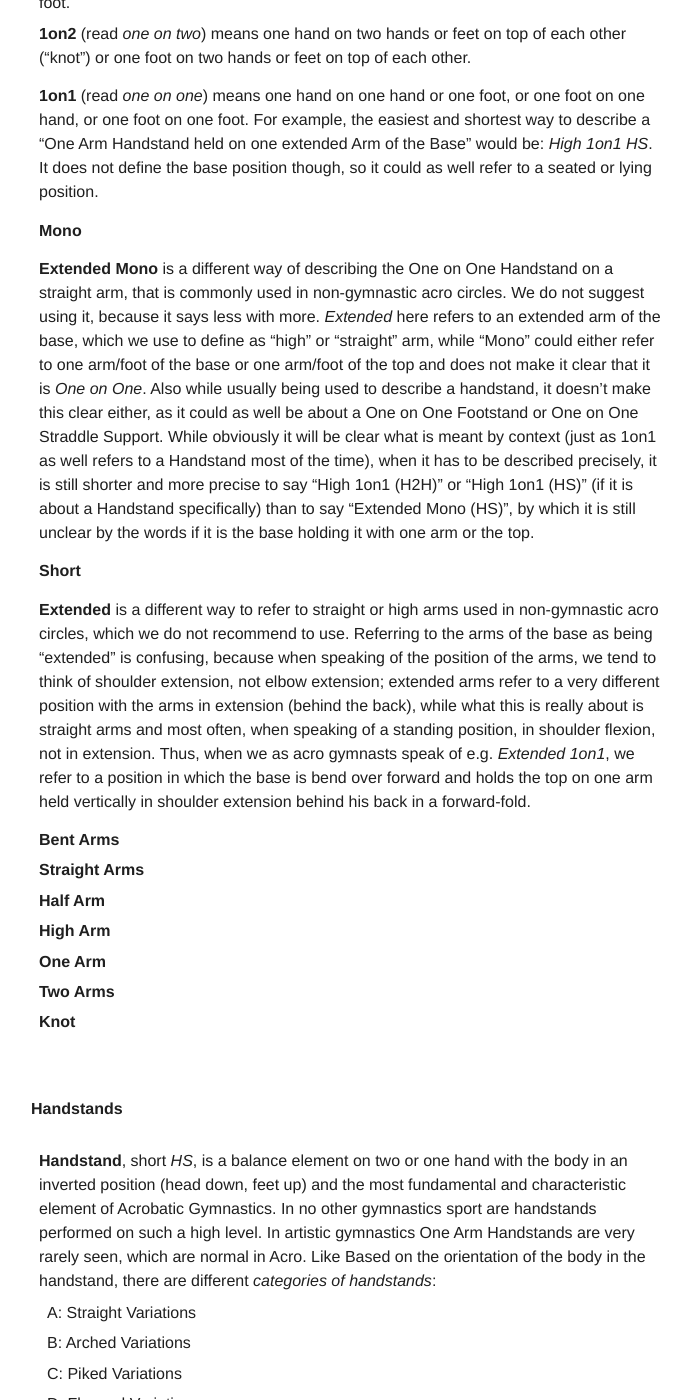
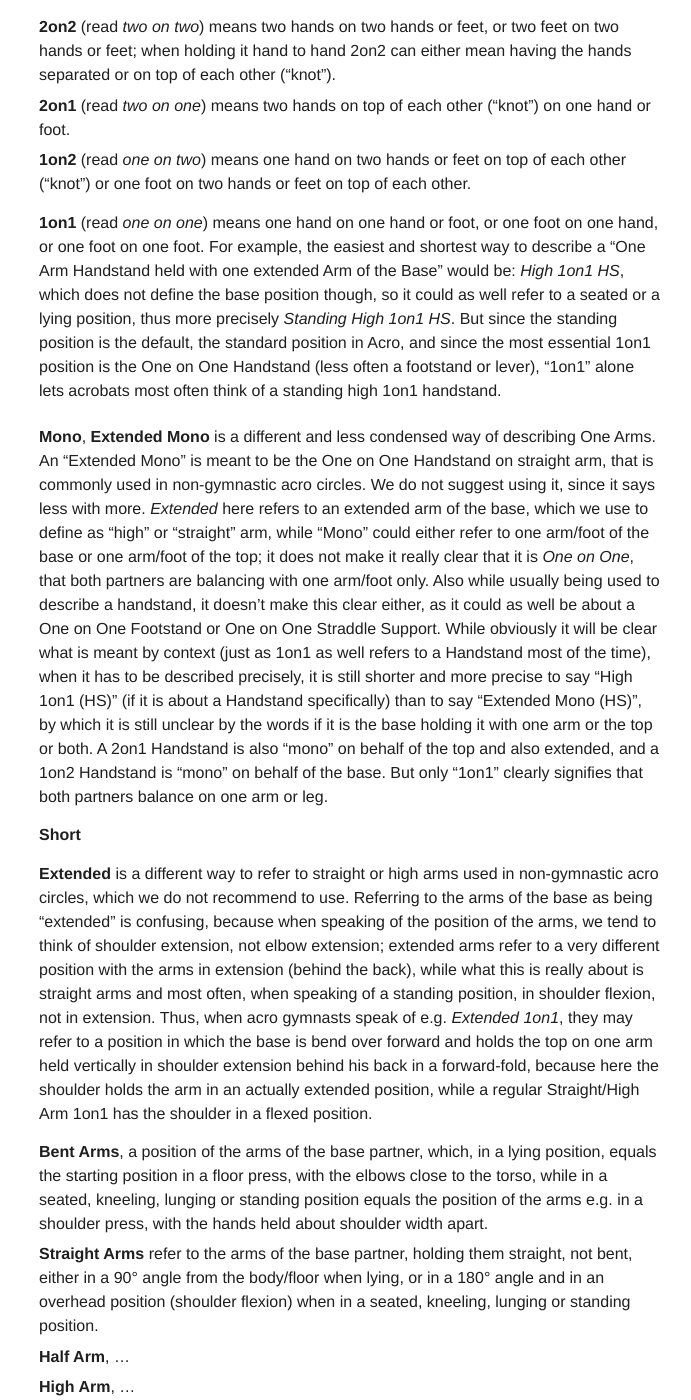
Before and after one commit to floshin/acrolib, a Jekyll site: the page built from terminology.md, in a window 1280 px wide and 1400 px high, scrolled down 9254 px. Shown: the whole window, without its empty margins (294-985 px from the left). Built offline with Jekyll 4.4.1, drawn with Linux system fonts in a browser that asks for light colours; our own code applies the rules of GitHub Pages for plain Markdown files; some of the changed text lies outside the part shown.

Commit message:
Update terminology.md

```diff
--- a/terminology.md
+++ b/terminology.md
@@ -53,18 +53,19 @@
   * **Motions and Links:** Elements can either be performed on their own in seperation or be part of a *Sequence*. Balance elements can be seemlessly connected or "sequenced" via *Motions*. Dynamic elements can be seemlessly connected or sequenced via *Links*.
   * **Partner Elements** are those elements that are performed with a partner (in pairs) or partners (in groups). They are what acrobatic routines are designed around, they are what is judged primarily, what gives the most points and what the sport is essentially made of (in comparison to individual elements, which are less important). Partner Elements are divided into the two categories of "Balance" and "Dynamic". Every element falls in one of these two categories, but can also be combined. For instance a balance position can become the starting or landing position for a dynamic element.
   * **Individual Elements** are those elements that are performed individually on the floor. They are less important than partner elements, give less value and in order to put more focus on the partner elements they have become optional in the senior level, while remaining mandatory in the age groups for reasons of skill development. Since this change in the rules many senior partnerships do not perform any individual elements anymore. Individual elements are divided into four categories: (1) Agility, (2) Static, (3) Flexibility and (4) Tumbling.
-    * **Agility:** Agilities are individual floor acro elements done from a standing or walking position and landing in a variety of positions, that are supposed to demomstrate agility. Some examples: A backhandspring from standing, landing in a lunge, a headspring with a 180° rotation into a plank, a salto from a standing position into side splits. Agilities differ from tumbling elements primarily through their setup of not running into it, not translating forward momentum into upward momentum (as done in tumbling).
-    * **Static:** Statics are individual balance elements like handstands, footstands or levers/supports performed on the floor. They have to be statically fixated for 2 seconds.
-    * **Flexibility:** Flexibilities are individual elements performed on the floor that are supposed to demonstrate a specific, standardised degree of flexibility, either statically in form of splits and bridges, or dynamically in movements such as walkovers.
+    * **Agility Elements:** Agilities are individual floor acro elements done from a standing or walking position and landing in a variety of positions, that are supposed to demomstrate agility. Some examples: A backhandspring from standing, landing in a lunge, a headspring with a 180° rotation into a plank, a salto from a standing position into side splits. Agilities differ from tumbling elements primarily through their setup of not running into it, not translating forward momentum into upward momentum (as done in tumbling).
+    * **Static Elements:** Statics are individual balance elements like handstands, footstands or levers/supports performed on the floor. They have to be statically fixated for 2 seconds.
+    * **Flexibility Elements:** Flexibilities are individual elements performed on the floor that are supposed to demonstrate a specific, standardised degree of flexibility, either statically in form of splits and bridges, or dynamically in movements such as walkovers.
+    * **Tumbling Elements:** Tumbling are handsprings, somersaults and twists which, other than agilities, are performed with a run-up into them in succession by translating forward momentum into upward momentum. A typical example would be a Round-off → Backhandspring → Back Tuck.
 * **Dance**, ToDo
-* **Choreography**, ToDo / The choreography connects acrobatic elements with dance.  are often divided into smaller "passagess" or "sequences", often consisting of a specific choreo portion and an element or a sequence of elements.
+* **Choreography**, short Choreo, (ToDo) / The choreography connects acrobatic elements with dance. Choreos are often divided into smaller "passagess" or "sequences", often consisting of a specific choreo portion and an element or a sequence of elements.
 * **Artistry**, ToDo
 * **Execution**, ToDo
 * **Technique**, ToDo
 * **Sequence**, ToDo
 
 
-## Partner work
+## Partner work (ToDo)
 
 * **Partner(s)**
 * **Base**
@@ -106,36 +107,35 @@
 * **2on2** (read *two on two*) means two hands on two hands or feet, or two feet on two hands or feet; when holding it hand to hand 2on2 can either mean having the hands separated or on top of each other ("knot").
 * **2on1** (read *two on one*) means two hands on top of each other ("knot") on one hand or foot.
 * **1on2** (read *one on two*) means one hand on two hands or feet on top of each other ("knot") or one foot on two hands or feet on top of each other.
-* **1on1** (read *one on one*) means one hand on one hand or one foot, or one foot on one hand, or one foot on one foot. For example, the easiest and shortest way to describe a "One Arm Handstand held on one extended Arm of the Base" would be: *High 1on1 HS*. It does not define the base position though, so it could as well refer to a seated or lying position.
+* **1on1** (read *one on one*) means one hand on one hand or foot, or one foot on one hand, or one foot on one foot. For example, the easiest and shortest way to describe a "One Arm Handstand held with one extended Arm of the Base" would be: *High 1on1 HS*, which does not define the base position though, so it could as well refer to a seated or a lying position, thus more precisely *Standing High 1on1 HS*. But since the standing position is the default, the standard position in Acro, and since the most essential 1on1 position is the One on One Handstand (less often a footstand or lever), "1on1" alone lets acrobats most often think of a standing high 1on1 handstand.
 
-* **Mono**
-* **Extended Mono** is a different way of describing the One on One Handstand on a straight arm, that is commonly used in non-gymnastic acro circles. We do not suggest using it, because it says less with more. *Extended* here refers to an extended arm of the base, which we use to define as "high" or "straight" arm, while "Mono" could either refer to one arm/foot of the base or one arm/foot of the top and does not make it clear that it is *One on One*. Also while usually being used to describe a handstand, it doesn't make this clear either, as it could as well be about a One on One Footstand or One on One Straddle Support. While obviously it will be clear what is meant by context (just as 1on1 as well refers to a Handstand most of the time), when it has to be described precisely, it is still shorter and more precise to say "High 1on1 (H2H)" or "High 1on1 (HS)" (if it is about a Handstand specifically) than to say "Extended Mono (HS)", by which it is still unclear by the words if it is the base holding it with one arm or the top.
+* **Mono**, **Extended Mono** is a different and less condensed way of describing One Arms. An "Extended Mono" is meant to be the One on One Handstand on straight arm, that is commonly used in non-gymnastic acro circles. We do not suggest using it, since it says less with more. *Extended* here refers to an extended arm of the base, which we use to define as "high" or "straight" arm, while "Mono" could either refer to one arm/foot of the base or one arm/foot of the top; it does not make it really clear that it is *One on One*, that both partners are balancing with one arm/foot only. Also while usually being used to describe a handstand, it doesn't make this clear either, as it could as well be about a One on One Footstand or One on One Straddle Support. While obviously it will be clear what is meant by context (just as 1on1 as well refers to a Handstand most of the time), when it has to be described precisely, it is still shorter and more precise to say "High 1on1 (HS)" (if it is about a Handstand specifically) than to say "Extended Mono (HS)", by which it is still unclear by the words if it is the base holding it with one arm or the top or both. A 2on1 Handstand is also "mono" on behalf of the top and also extended, and a 1on2 Handstand is "mono" on behalf of the base. But only "1on1" clearly signifies that both partners balance on one arm or leg.
 
 * **Short**
-* **Extended** is a different way to refer to straight or high arms used in non-gymnastic acro circles, which we do not recommend to use. Referring to the arms of the base as being "extended" is confusing, because when speaking of the position of the arms, we tend to think of shoulder extension, not elbow extension; extended arms refer to a very different position with the arms in extension (behind the back), while what this is really about is straight arms and most often, when speaking of a standing position, in shoulder flexion, not in extension. Thus, when we as acro gymnasts speak of e.g. *Extended 1on1*, we refer to a position in which the base is bend over forward and holds the top on one arm held vertically in shoulder extension behind his back in a forward-fold.
+* **Extended** is a different way to refer to straight or high arms used in non-gymnastic acro circles, which we do not recommend to use. Referring to the arms of the base as being "extended" is confusing, because when speaking of the position of the arms, we tend to think of shoulder extension, not elbow extension; extended arms refer to a very different position with the arms in extension (behind the back), while what this is really about is straight arms and most often, when speaking of a standing position, in shoulder flexion, not in extension. Thus, when acro gymnasts speak of e.g. *Extended 1on1*, they may refer to a position in which the base is bend over forward and holds the top on one arm held vertically in shoulder extension behind his back in a forward-fold, because here the shoulder holds the arm in an actually extended position, while a regular Straight/High Arm 1on1 has the shoulder in a flexed position.
 
-* **Bent Arms**
-* **Straight Arms**
-* **Half Arm**
-* **High Arm**
-* **One Arm**
-* **Two Arms**
-* **Knot**
+* **Bent Arms**, a position of the arms of the base partner, which, in a lying position, equals the starting position in a floor press, with the elbows close to the torso, while in a seated, kneeling, lunging or standing position equals the position of the arms e.g. in a shoulder press, with the hands held about shoulder width apart.
+* **Straight Arms** refer to the arms of the base partner, holding them straight, not bent, either in a 90° angle from the body/floor when lying, or in a 180° angle and in an overhead position (shoulder flexion) when in a seated, kneeling, lunging or standing position.
+* **Half Arm**, ...
+* **High Arm**, ...
+* **One Arm**, ...
+* **Two Arms**, ...
+* **Knot**, ...
 
 
 #### Handstands
 
-* **Handstand**, short *HS*, is a balance element on two or one hand with the body in an inverted position (head down, feet up) and the most fundamental and characteristic element of Acrobatic Gymnastics. In no other gymnastics sport are handstands performed on such a high level. In artistic gymnastics One Arm Handstands are very rarely seen, which are normal in Acro. Like Based on the orientation of the body in the handstand, there are different *categories of handstands*:
+* **Handstand**, short *HS*, is a balance element on two or one hand with the body in an inverted position (head down, feet up) and the most fundamental and characteristic element of Acrobatic Gymnastics. In no other gymnastics sport are handstands performed on such a high level. In artistic gymnastics One Arm Handstands are very rarely seen, while they are common in Acro. Based on the orientation of the body in the handstand, there are different *categories of handstands*:
   * A: Straight Variations
   * B: Arched Variations
   * C: Piked Variations
   * D: Flagged Variations
   * D1: Gripped Flags
-* **Inversion**
+* **Inversion**, ToDo
 * Category B: Arch Handstands, ..., an Arch of more than X° is called a Deep Arch.
-* Category C: Piked Handstands, also called L-Handstands, since the body forms an inverted L, in english most often called "Seven", since the body has the form of a "7". A variation of the Seven is the "4", which is like a seven, but with one leg bent, resulting in a shape remeniscient of the "4".
+* Category C: Piked Handstands, also called L-Handstands, since the body forms an inverted L, in English most often called "Seven", since the body has the form of a "7". A variation of the Seven is the "4", which is like a seven, but with one leg bent, resulting in a shape remeniscient of the "4". Another handstand variation technically belonging to this category, that is not part of the official handstand elements, but is a fundamental position in training, is what we call the "Deep Pike". Galina Sinyavskaya calls it "Visulka", Sergej X describes it as the "Icycle". This is a handstand in which the legs point vertically down, held close to the chest like in a seated or standing pike, while holding a handstand and keeping the hip above the shoulders, heavily resisting in the shoulders to not fall forward.
 * Category D: Flags, ... A Flag with the legs oriented downwards in an angle of 30-45° is called a Deep Flag.
-* Category D1: Gripped Flags
+* Category D1: Gripped Flags, ...
 * **Figa** is a One Arm Handstand from the category of piked handstands with a 45° rotation of the back with the legs held horizontally to the floor. A Figa where the back is twisted so much that the legs are not oriented sideways but behind the body we refer to as an Over-Figa. A Figa in which the legs are not held horizontally but pointing downwards as in a "Deep Pike" (Visulka or Icycle), we refer to as a "Deep Figa". Both Over-Figa and Deep-Figa are not yet categorized as unique handstands in the ToD.
 * Uncategorized Handstands:
     * **Visulka / Deep Pike / Icycle** ...
```
